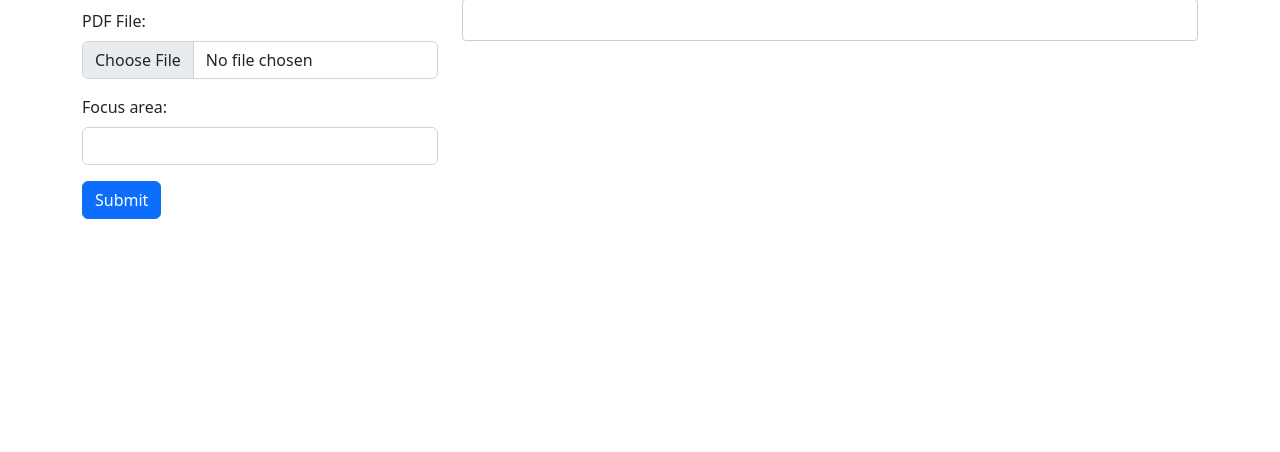
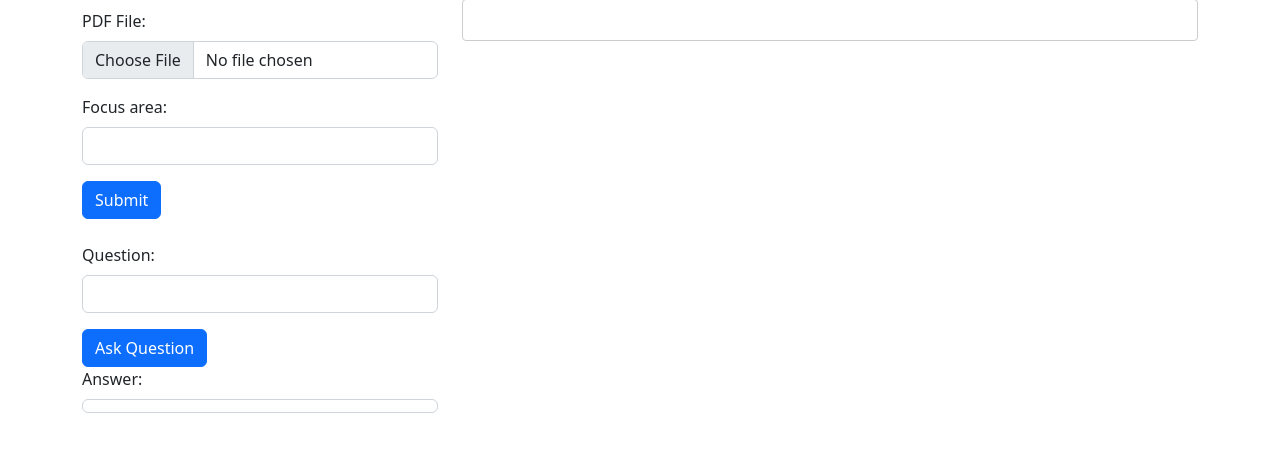
Before and after one commit to AnavAgrawal/Eightfold-Hackathon, a Flask app: page / in a window 1280 px wide. Shown: the part 111-563 px from the top of the page. Run offline with Flask 3, Linux system fonts and the light colour scheme.

Commit message:
Added the question and answer box

```diff
--- a/Web_UI/app.py
+++ b/Web_UI/app.py
@@ -12,6 +12,9 @@ oracle = pipeline("question-answering", model="deepset/roberta-base-squad2")
 models = [oracle]
 
 file_name_counter = 0
+temp_dir = None
+temp_file_path = None
+text = None
 
 @app.route('/', methods=['GET'])
 def index():
@@ -19,7 +22,7 @@ def index():
 
 @app.route('/process_pdf', methods=['POST'])
 def process_pdf():
-    global file_name_counter
+    global file_name_counter, temp_dir, temp_file_path, text
     pdf_file = request.files['pdf_file']
     prompt = request.form['prompt']
 
@@ -51,12 +54,20 @@ def process_pdf():
             modified_pdf_files.append(modified_pdf_file)
             file_name_counter += 1
 
-        # Remove the temporary directory and files
-        os.remove(temp_file_path)
-        os.rmdir(temp_dir)
-
         return jsonify({'modified_pdf_files': modified_pdf_files})
 
+    return jsonify({'error': 'Invalid request'}), 400
+
+@app.route('/process_question', methods=['POST'])
+def process_question():
+    global text
+    question = request.get_json().get('question')
+    if question and text:
+        # Run models and get the answer
+        for model in models:
+            answer = run_model(text, question, model)[0]['answer']
+
+        return jsonify({'answer': answer})
     return jsonify({'error': 'Invalid request'}), 400
 
 # Function to convert PDF to text
@@ -82,13 +93,9 @@ def highlight_pdf(relevant_texts, pdf_file, modified_pdf_file):
                 continue
             text_instances = page.search_for(text)
             for inst in text_instances:
-                # print('the quad is\n\n\n ', inst)
                 try:
-                    # highlight = page.add_highlight_annot(inst)
-                    # highlight.update()
-                    # print('drawing')
-                    page.draw_rect(inst, color=(1, 1, 0), fill=(1, 1, 0.9), width=1.5, overlay=False)
-                    # page.draw_rect(inst, color=colors[int(index//total)], fill=fills[int(index//total)], width=1.5, overlay=False)
+                    highlight = page.add_highlight_annot(inst)
+                    highlight.update()
                 except ValueError as e:
                     print(f"Error occurred while highlighting: for {text} {e}")
                     continue
@@ -96,47 +103,12 @@ def highlight_pdf(relevant_texts, pdf_file, modified_pdf_file):
     doc.save(modified_pdf_file)
     doc.close()
 
-# def display_modified_pdf(pdf_file):
-#     # doc = fitz.open(pdf_file)
-#     # zoom = 0.5  # Adjust the zoom level as needed
-#     # mat = fitz.Matrix(zoom, zoom)
-
-#     # for page_index in range(doc.page_count):
-#     #     page = doc.load_page(page_index)
-#     #     pix = page.get_pixmap(matrix=mat)
-#     #     image = Image.frombytes("RGB", [pix.width, pix.height], pix.samples)
-#     #     photo_image = ImageTk.PhotoImage(image)
-#     #     label = ttk.Label(frame_pdf_viewer, image=photo_image)
-#     #     label.image = photo_image
-#     #     label.pack(padx=10, pady=10)
-#     return pdf_file
-
 # Function to run machine learning model
-def run_model(text, prompt,model):
+def run_model(text, prompt, model):
    # Placeholder for your machine learning model
    # Replace this with your actual model code
-   all_relevant_texts = model(question= prompt, context=text,
-      top_k=20)
-#    for line in all_relevant_texts:
-    #   print(line)
-   #  print('the answer given is ', all_relevant_texts['answer'])
+   all_relevant_texts = model(question=prompt, context=text, top_k=20)
    return all_relevant_texts
-
-# @app.route('/view_pdf/<path:pdf_file>')
-# def view_pdf(pdf_file):
-#     return send_file(pdf_file, mimetype='application/pdf')
-
-# @app.route('/view_pdf/<path:pdf_file>', methods=['GET'])
-# def view_pdf(pdf_file):
-#     try:
-#         with open(pdf_file, 'rb') as f:
-#             pdf_data = f.read()
-#         response = make_response(pdf_data)
-#         response.headers.set('Content-Type', 'application/pdf')
-#         response.headers.set('Content-Disposition', 'inline', filename=os.path.basename(pdf_file))
-#         return response
-#     except Exception as e:
-#         return str(e)
 
 @app.route('/get_pdf_data/<path:pdf_file>', methods=['GET'])
 def get_pdf_data(pdf_file):
--- a/Web_UI/templates/index.html
+++ b/Web_UI/templates/index.html
@@ -31,6 +31,17 @@
                     </div>
                     <button type="submit" class="btn btn-primary">Submit</button>
                 </form>
+                <div class="mt-4">
+                    <div class="mb-3">
+                        <label for="question" class="form-label">Question:</label>
+                        <input type="text" class="form-control" name="question" id="question" required>
+                    </div>
+                    <button type="button" class="btn btn-primary" id="ask-question">Ask Question</button>
+                </div>
+                <div class="mb-3">
+                    <label for="answer" class="form-label">Answer:</label>
+                    <div id="answer" class="form-control"></div>
+                </div>
             </div>
             <div class="col-md-8">
                 <h2 class="mb-4">Highlighted PDF</h2>
@@ -42,21 +53,20 @@
     <script>
         const pdfForm = document.getElementById('pdf-form');
         const pdfViewer = document.getElementById('pdf-viewer');
+        const askQuestionBtn = document.getElementById('ask-question');
 
         pdfForm.addEventListener('submit', async (event) => {
             event.preventDefault();
-
-            // Clear existing iframes
+            // Clear existing iframes and answer
             pdfViewer.innerHTML = '';
+            document.getElementById('answer').innerHTML = '';
 
             const formData = new FormData(pdfForm);
             const response = await fetch('/process_pdf', {
                 method: 'POST',
                 body: formData
             });
-
             const data = await response.json();
-
             if (response.ok) {
                 const { modified_pdf_files } = data;
                 modified_pdf_files.forEach(pdfFilePath => {
@@ -70,6 +80,25 @@
                 console.error('Error processing PDF:', data.error);
             }
         });
+
+        askQuestionBtn.addEventListener('click', async () => {
+            const question = document.getElementById('question').value;
+            if (question) {
+                const response = await fetch('/process_question', {
+                    method: 'POST',
+                    headers: {
+                        'Content-Type': 'application/json'
+                    },
+                    body: JSON.stringify({ question })
+                });
+                const data = await response.json();
+                if (response.ok) {
+                    document.getElementById('answer').innerHTML = data.answer;
+                } else {
+                    console.error('Error processing question:', data.error);
+                }
+            }
+        });
     </script>
 
     <script src="https://cdn.jsdelivr.net/npm/bootstrap@5.2.3/dist/js/bootstrap.bundle.min.js"></script>
```
Also changed, not shown: 4 other files.
